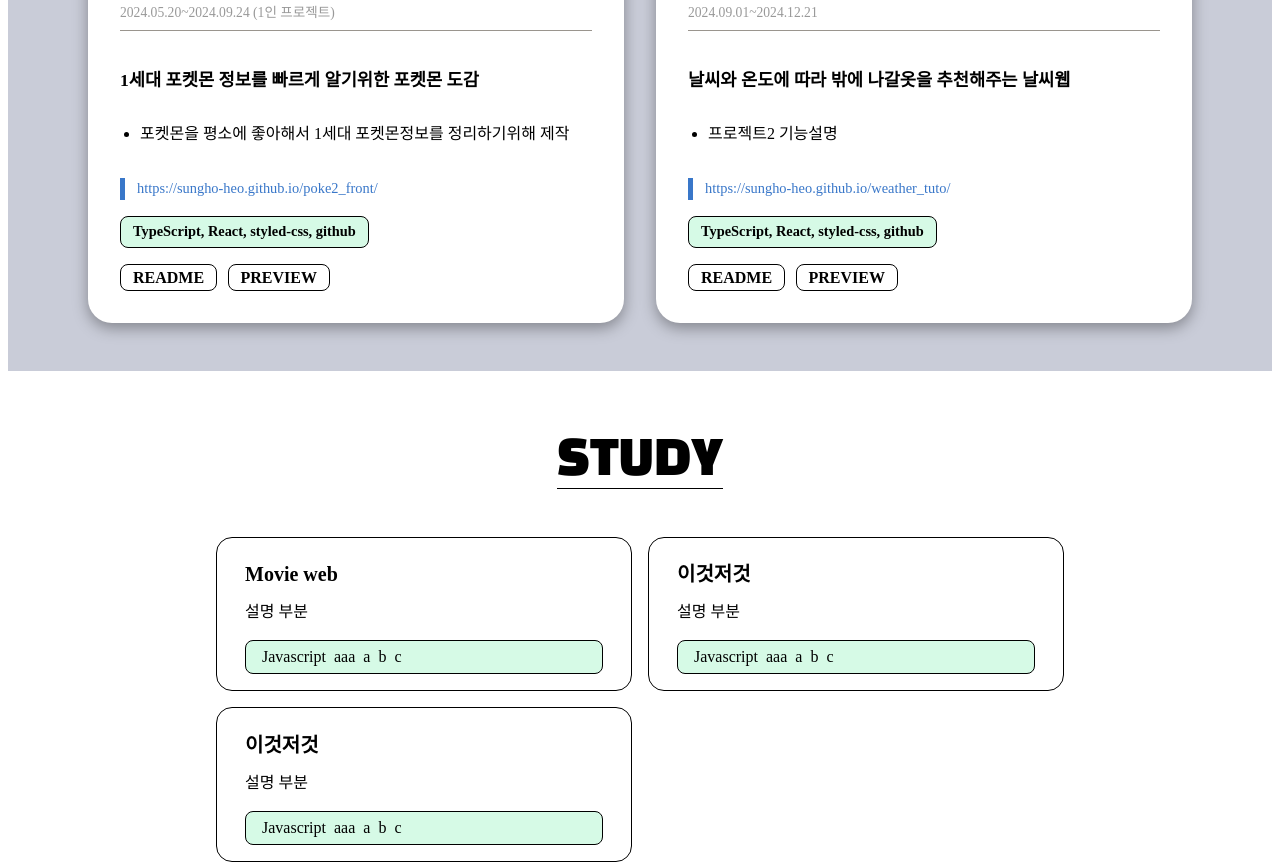
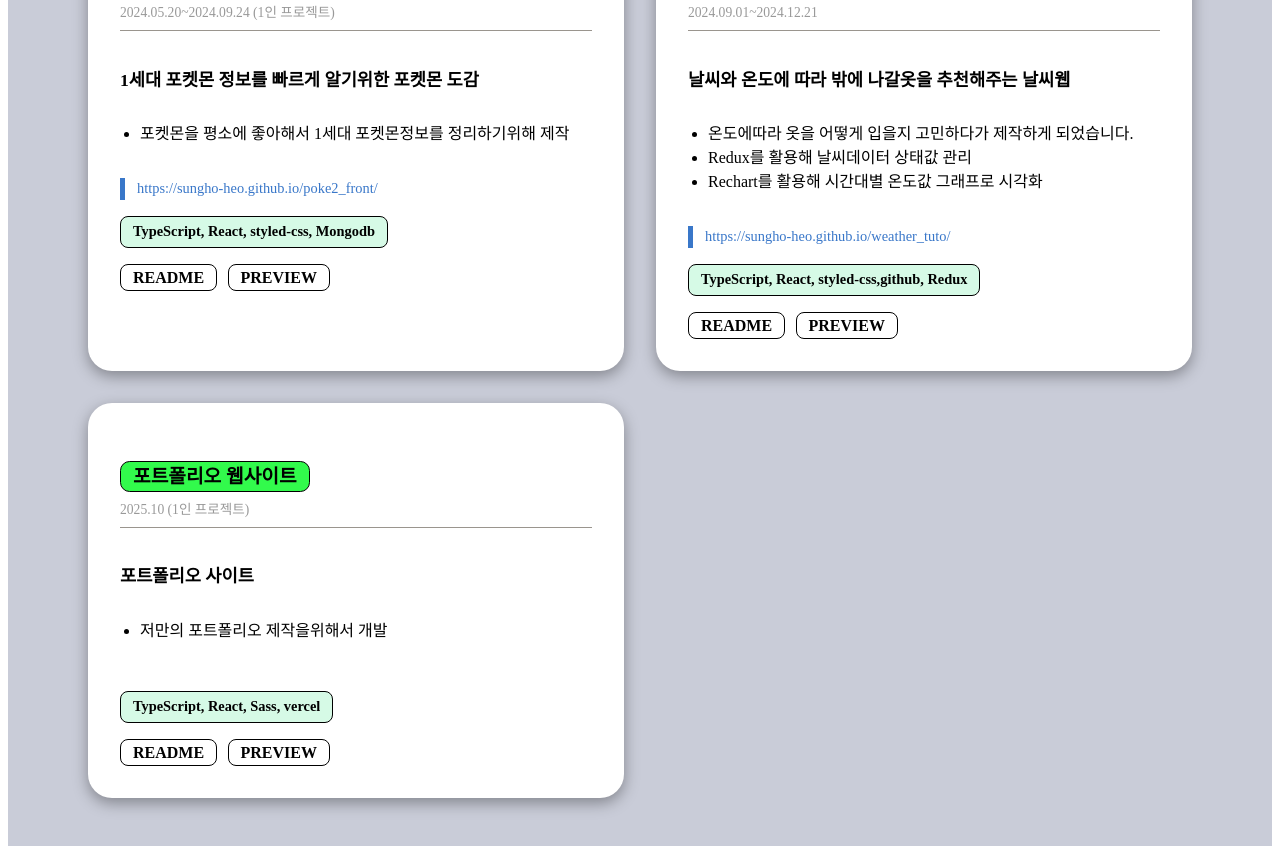
Before and after one commit to sungho-heo/test_protfolio, a React (Vite) app: page / in a window 1280 px wide. Shown: the part 2200-3064 px from the top of the page. Built offline with nearby package versions, Linux system fonts and the light colour scheme.

Commit message:
readme css update and project add

```diff
--- a/package.json
+++ b/package.json
@@ -13,6 +13,7 @@
     "@rolldown/binding-darwin-arm64": "^1.0.0-beta.40",
     "react": "^19.1.1",
     "react-dom": "^19.1.1",
+    "react-icons": "^5.5.0",
     "swiper": "^12.0.2"
   },
   "devDependencies": {
--- a/src/components/Modal.tsx
+++ b/src/components/Modal.tsx
@@ -1,5 +1,6 @@
 import React from "react";
 import styles from "../scss/Modal.module.scss";
+import { IoMdClose } from "react-icons/io";
 
 type ModalProps = {
   isOpen: boolean;
@@ -16,10 +17,17 @@ export const Modal: React.FC<ModalProps> = ({ isOpen, onClose, children }) => {
           className={styles.Modal_content}
           onClick={(e) => e.stopPropagation()} // 내부 클릭시 닫히지 않게
         >
+          <div className={styles["Readme-header"]}>
+            <h2>README.MD</h2>
+            <button
+              type="button"
+              style={{ color: "white", fontSize: "2rem" }}
+              onClick={onClose}
+            >
+              <IoMdClose />
+            </button>
+          </div>
           {children}
-          <button type="button" onClick={onClose}>
-            닫기
-          </button>
         </div>
       </div>
     </>
--- a/src/components/Projects.tsx
+++ b/src/components/Projects.tsx
@@ -14,6 +14,7 @@ type ProjectsProps = {
   tech: string;
   readme: string[];
 };
+
 // project내용
 const projectList: ProjectsProps[] = [
   {
@@ -23,11 +24,14 @@ const projectList: ProjectsProps[] = [
     url: "https://sungho-heo.github.io/poke2_front/",
     detailTitle: "1세대 포켓몬 정보를 빠르게 알기위한 포켓몬 도감",
     summary: ["포켓몬을 평소에 좋아해서 1세대 포켓몬정보를 정리하기위해 제작"],
-    tech: "TypeScript, React, styled-css, github",
+    tech: "TypeScript, React, styled-css, Mongodb",
     readme: [
       "TypeScript + React로 제작",
-      "Open API로 1세대 포켓몬 데이터 수집",
-      "검색 및 상세정보 기능 구현",
+      "2024.05.20~2024.09.24 (1인 프로젝트)",
+      "https://sungho-heo.github.io/poke2_front/",
+      "만든 계기 작성",
+      "만든 이유및 배운점",
+      "TypeScript, React, styled-css, github, Mongodb,Express",
     ],
   },
   {
@@ -36,12 +40,35 @@ const projectList: ProjectsProps[] = [
     period: "2024.09.01~2024.12.21",
     url: "https://sungho-heo.github.io/weather_tuto/",
     detailTitle: "날씨와 온도에 따라 밖에 나갈옷을 추천해주는 날씨웹",
-    summary: ["프로젝트2 기능설명"],
-    tech: "TypeScript, React, styled-css, github",
+    summary: [
+      "온도에따라 옷을 어떻게 입을지 고민하다가 제작하게 되었습니다.",
+      "Redux를 활용해 날씨데이터 상태값 관리",
+      "Rechart를 활용해 시간대별 온도값 그래프로 시각화",
+    ],
+    tech: "TypeScript, React, styled-css,github, Redux",
     readme: [
       "날씨 데이터를 기반으로 옷차림 추천",
-      "OpenWeather API 사용",
-      "반응형 웹 구현",
+      "2024.09.01~2024.12.21",
+      "만들게된 계기",
+      "만든 이유및 배운점",
+      "TypeScript, React, styled-css,Redux, github",
+    ],
+  },
+  {
+    id: 3,
+    title: "포트폴리오 웹사이트",
+    period: "2025.10 (1인 프로젝트)",
+    url: "",
+    detailTitle: "포트폴리오 사이트",
+    summary: ["저만의 포트폴리오 제작을위해서 개발"],
+    tech: "TypeScript, React, Sass, vercel",
+    readme: [
+      "포트폴리오 웹사이트",
+      "2025.10 (1인프로젝트)",
+      "url들어갈자리",
+      "만들게된 계기",
+      "만드는 이유 및 배운것",
+      "TypeScript, React, Sass, vercel",
     ],
   },
 ];
@@ -113,20 +140,20 @@ export const Projects = () => {
                 </div>
               </div>
             ))}
-            {/* 모달 */}
-            {isModalOpen && selectedProject && (
-              <Modal isOpen={isModalOpen} onClose={closeModal}>
-                <h2>{selectedProject.title} README</h2>
-                <ul>
-                  {selectedProject.readme.map((line, idx) => (
-                    <li key={idx}>{line}</li>
-                  ))}
-                </ul>
-              </Modal>
-            )}
           </div>
         </div>
       </section>
+      {/* 모달 */}
+      {isModalOpen && selectedProject && (
+        <Modal isOpen={isModalOpen} onClose={closeModal}>
+          <h2>{selectedProject.title} </h2>
+
+          <div className={styles["ProjectDetails_period"]}>
+            {selectedProject.period}
+          </div>
+          <p>{selectedProject.tech}</p>
+        </Modal>
+      )}
     </>
   );
 };
--- a/src/scss/Modal.module.scss
+++ b/src/scss/Modal.module.scss
@@ -1,21 +1,37 @@
 .Modal_overlay {
+  display: block;
   position: fixed;
   top: 0;
   left: 0;
   width: 100%;
   height: 100%;
+  padding: 1rem;
   background: rgba(0, 0, 0, 0.6); // 어두운 배경
-  display: flex;
+  overflow-x: hidden;
+  overflow-y: auto;
   justify-content: center;
   align-items: center;
   z-index: 1000;
+  outline: 0;
 }
 
 .Modal_content {
-  background: #fff;
-  padding: 2rem;
-  border-radius: 10px;
-  max-width: 600px;
-  width: 90%;
-  box-shadow: 0 4px 12px rgba(0, 0, 0, 0.3);
+  position: relative;
+  display: flex;
+  flex-direction: column;
+  width: 100%;
+  color: var(--bs-modal-color);
+  pointer-events: auto;
+  background-color: var(--bs-body-bg);
+  background-clip: padding-box;
+  border: var(---bs-border-width) solid var(--bs-border-color);
+  border-radius: var(--bs-border-radius);
 }
+
+.Readme-header {
+  margin-bottom: 0;
+  background-color: #222;
+  color: #ffffff;
+  font-weight: 700;
+  padding: 1rem;
+}
--- a/src/scss/styles.module.scss
+++ b/src/scss/styles.module.scss
@@ -1,5 +1,6 @@
 // config
 @use "reset" as *;
+
 :root,
 [data-bs-theme="light"] {
   --bs-blue: #0d6efd;
@@ -74,8 +75,8 @@
     "Liberation Mono", "Courier New", monospace;
   --bs-gradient: linear-gradient(
     180deg,
-    rgba(255, 255, 255, 0.15),
-    rgba(255, 255, 255, 0)
+    hsla(0, 0%, 100%, 0.15),
+    hsla(0, 0%, 100%, 0)
   );
   --bs-body-font-family: var(--bs-font-sans-serif);
   --bs-body-font-size: 1rem;
```
Also changed, not shown: 1 other file (tests, documents, lock files or other folders).
